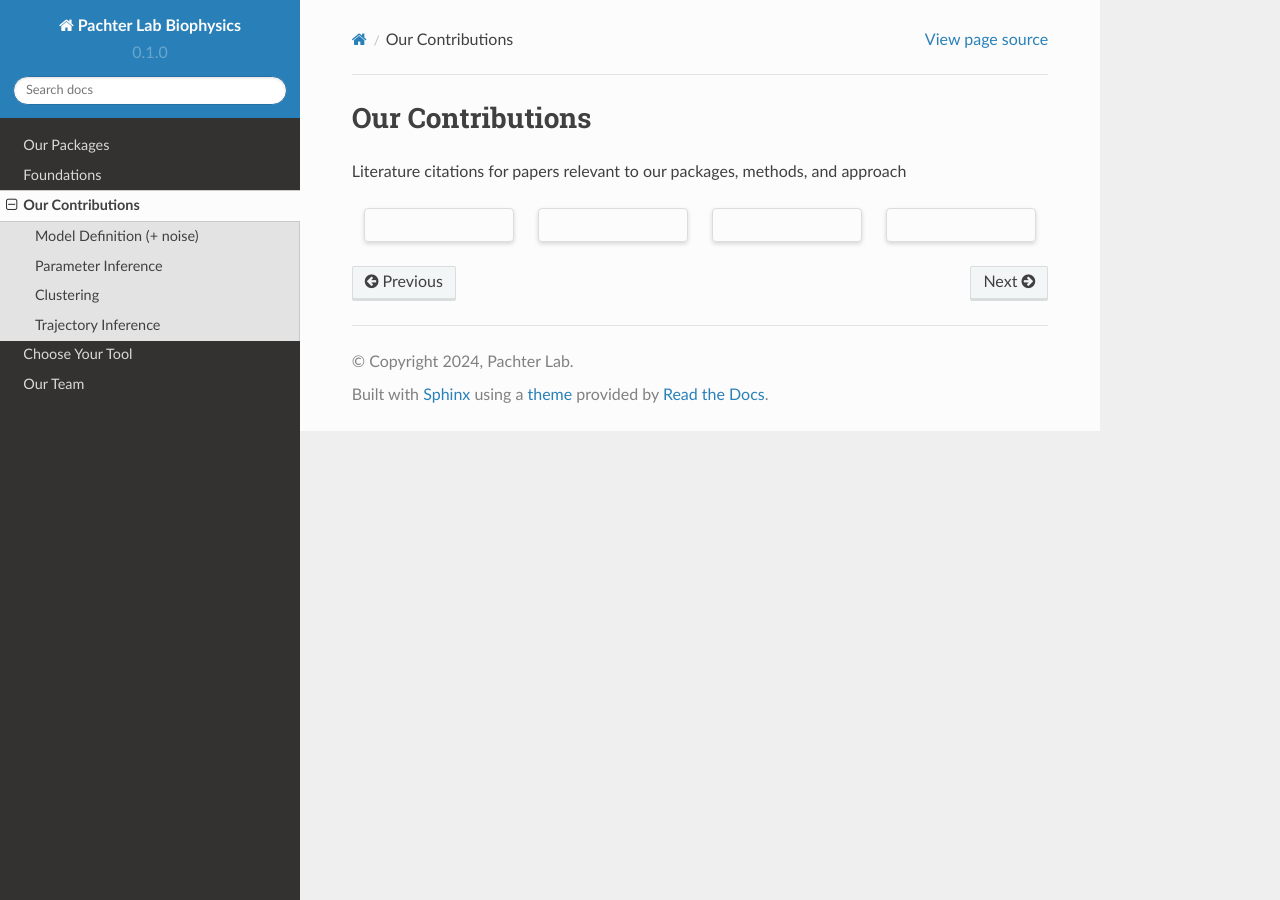
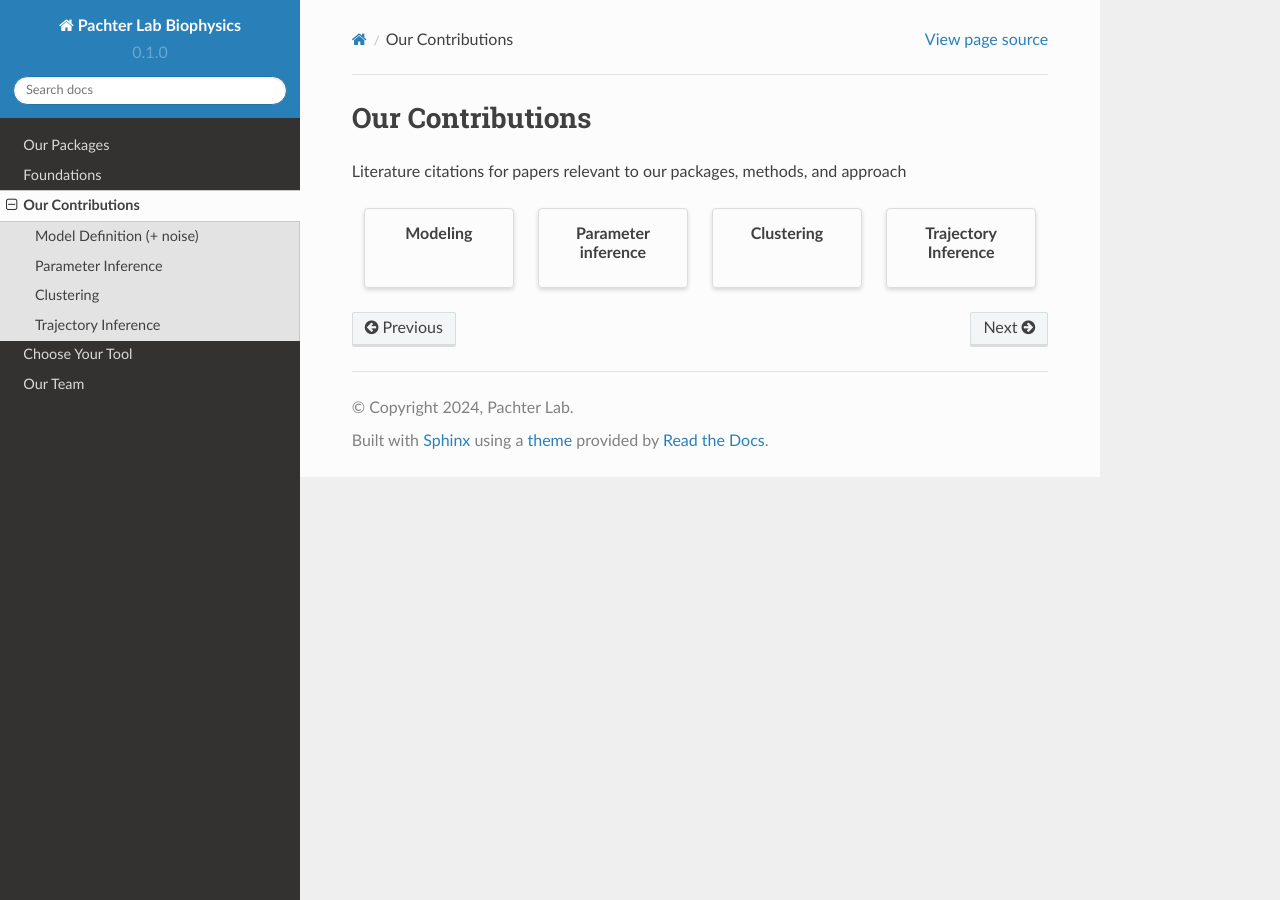
Before and after one commit to pachterlab/biophysics, a Sphinx documentation site: the page built from docs/source/contributions.rst, in a window 1280 px wide. Built offline with Sphinx 7.4.7 and the Read the Docs theme 2.0.0, drawn with Linux system fonts in a browser that asks for light colours.

Commit message:
Update contributions.rst

```diff
--- a/docs/source/contributions.rst
+++ b/docs/source/contributions.rst
@@ -12,28 +12,28 @@ Literature citations for papers relevant to our packages, methods, and approach
 
 .. grid:: 1 2 3 4
 
-    .. grid-item-card::
+    .. grid-item-card:: Modeling
        :link: modeling
        :link-type: ref
        :class-body: sd-align-major-center
        :text-align: center
 
 
-    .. grid-item-card::
+    .. grid-item-card:: Parameter inference
        :link: parameterinference
        :link-type: ref
        :class-body: sd-align-major-center
        :text-align: center
 
 
-    .. grid-item-card::
+    .. grid-item-card:: Clustering
        :link: clustering
        :link-type: ref
        :text-align: center
        :class-body: sd-align-major-center
 
 
-    .. grid-item-card::
+    .. grid-item-card:: Trajectory Inference
        :link: trajectoryinference
        :link-type: ref
        :text-align: center
```
